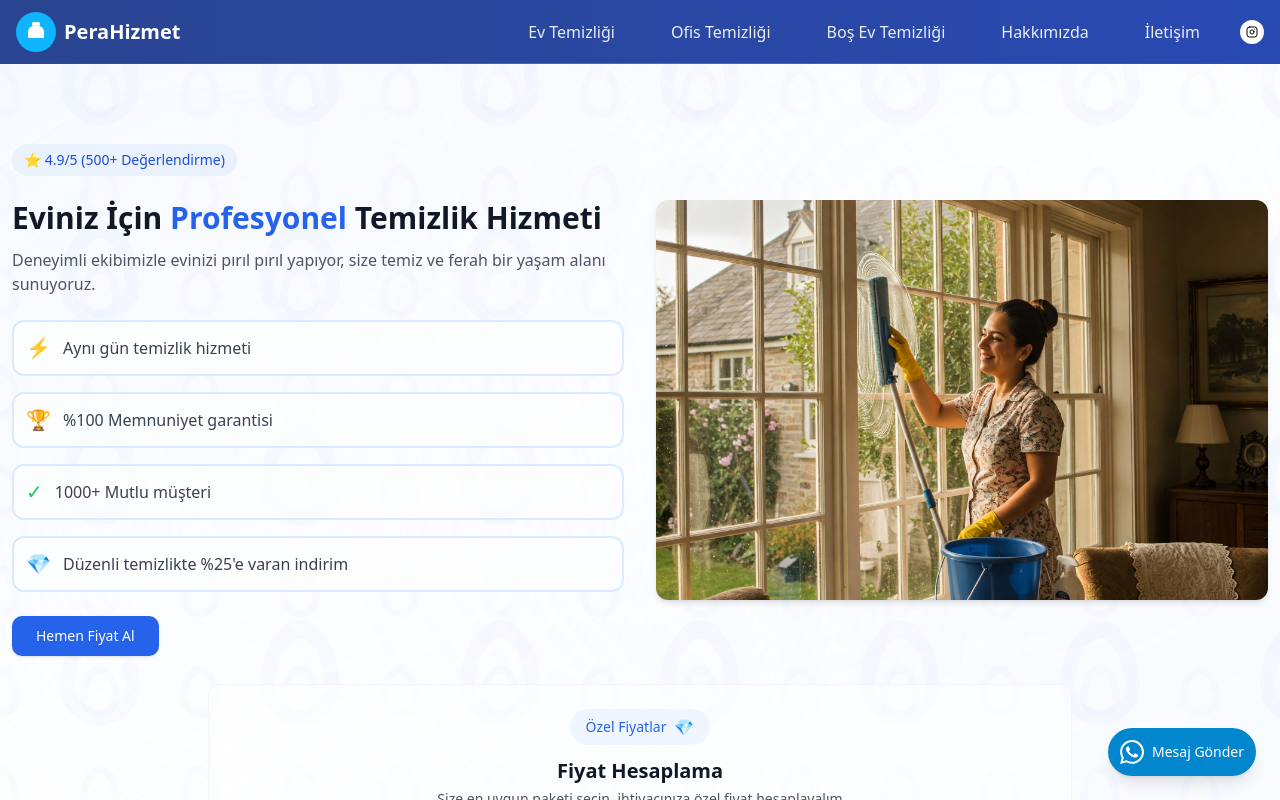
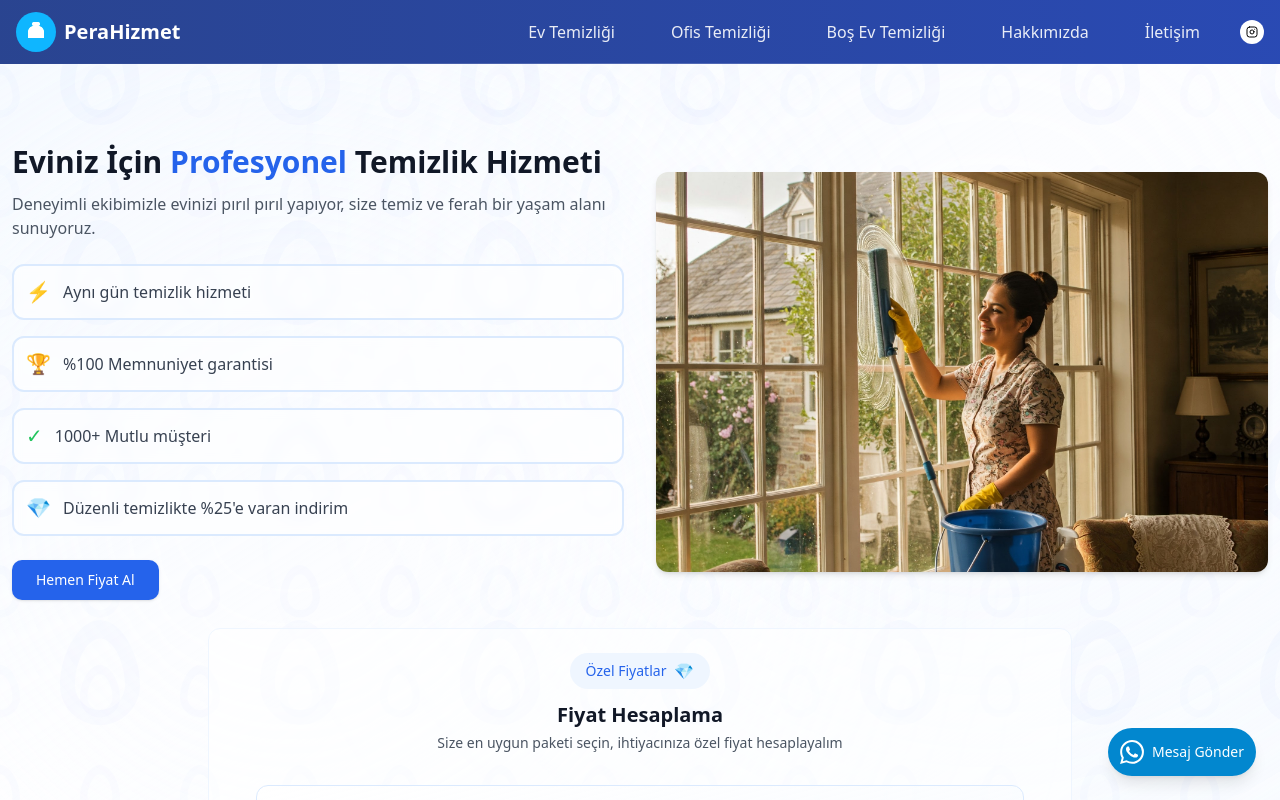
Before and after one commit to Abdullahgnan/peratemizlikhizmeti, a Next.js app in the folder frontend/: page /hizmetler/ev-temizligi in a window 1280 px wide. Shown: the top 800 px of the page. Built offline with nearby package versions, Linux system fonts and the light colour scheme.

Commit message:
son durum ev temizliği

```diff
--- a/frontend/src/app/hizmetler/ev-temizligi/page.tsx
+++ b/frontend/src/app/hizmetler/ev-temizligi/page.tsx
@@ -121,10 +121,6 @@ export default function EvTemizligiPage() {
             <div className="grid lg:grid-cols-2 gap-8 items-center">
               {/* Sol Taraf - Ana Bilgiler */}
               <div className="space-y-6 bg-transparent">
-                {/* Üst Badge */}
-                <div className="inline-block px-3 py-1.5 bg-blue-100/50 backdrop-blur-sm rounded-full text-blue-700 text-sm">
-                  ⭐ 4.9/5 (500+ Değerlendirme)
-                </div>
 
                 {/* Ana Başlık */}
                 <div className="space-y-3">
@@ -426,13 +422,7 @@ export default function EvTemizligiPage() {
           </div>
         </section>
 
-        {/* Detaylı Bilgi Bölümü */}
-        <section id="detayli-bilgi" className="scroll-mt-20 pt-20">
-          <div className="container mx-auto px-4">
-            <h2 className="text-2xl font-bold mb-6">Detaylı Bilgi</h2>
-            {/* Detaylı bilgi içeriği */}
-          </div>
-        </section>
+
       </div>
     </main>
   )
```
